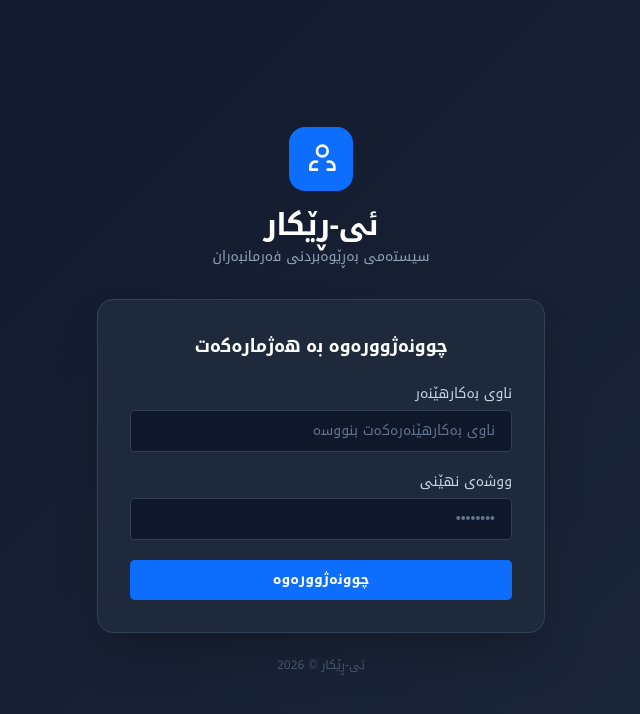
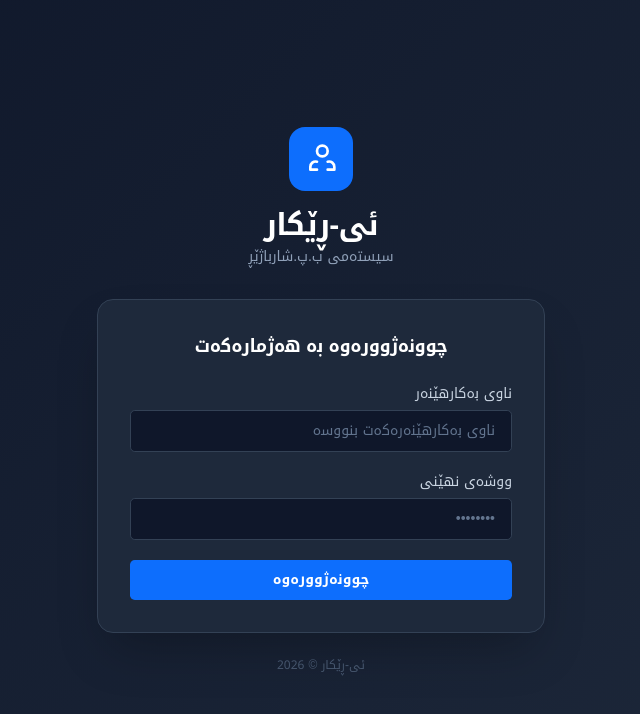
Before and after one commit to rain4343/B4, a React (Vite) app in the folder artifacts/staff-portal/: page /profile in a window 1280 px wide. Shown: the top 714 px of the page, without its empty margins (319-959 px from the left). Built offline with nearby package versions, Linux system fonts and the light colour scheme; no server answers.

Commit message:
Update TypeScript files to fix compilation errors
Replit-Commit-Author: Agent

```diff
--- a/artifacts/staff-portal/src/components/layout/Shell.tsx
+++ b/artifacts/staff-portal/src/components/layout/Shell.tsx
@@ -36,7 +36,7 @@ export function Shell({ children }: { children: React.ReactNode }) {
           </div>
           <div>
             <h2 className="text-base font-bold text-white" style={ku}>ئی-ڕێکار</h2>
-            <p className="text-[10px] text-slate-400 mt-0" style={ku}>سیستەمی بەڕێوەبردن</p>
+            <p className="text-[10px] text-slate-400 mt-0" style={ku}>ب.پ.شارباژێڕ</p>
           </div>
         </div>
       </div>
--- a/artifacts/staff-portal/src/pages/Login.tsx
+++ b/artifacts/staff-portal/src/pages/Login.tsx
@@ -43,7 +43,7 @@ export default function Login() {
             </svg>
           </div>
           <h1 className="text-3xl font-bold text-white tracking-tight">ئی-ڕێکار</h1>
-          <p className="text-slate-400 mt-1 text-sm">سیستەمی بەڕێوەبردنی فەرمانبەران</p>
+          <p className="text-slate-400 mt-1 text-sm">سیستەمی ب.پ.شارباژێڕ</p>
         </div>
 
         {/* Form card */}
```
